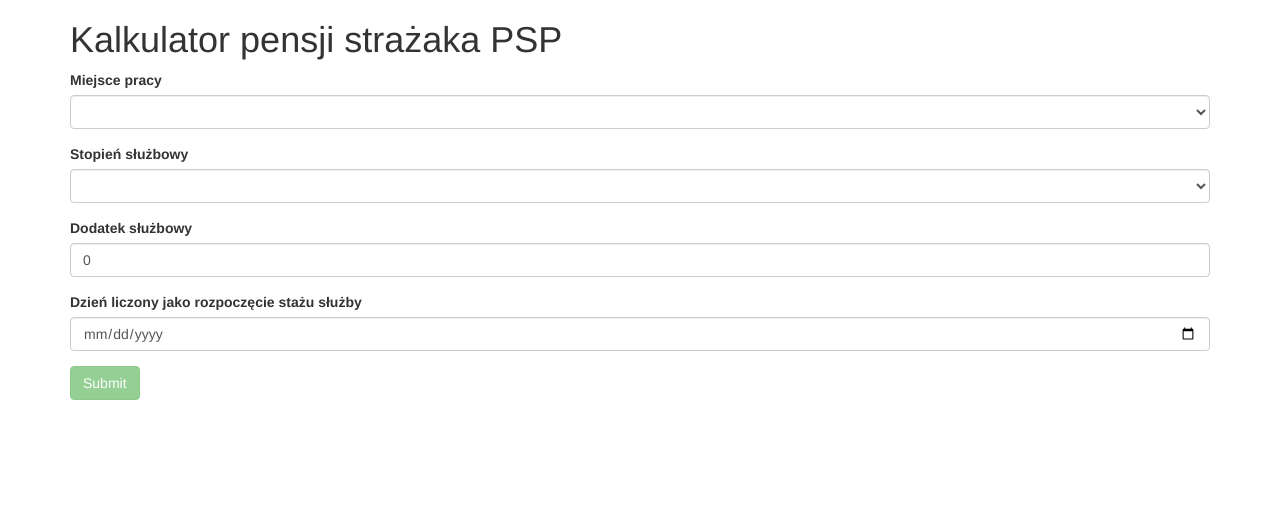
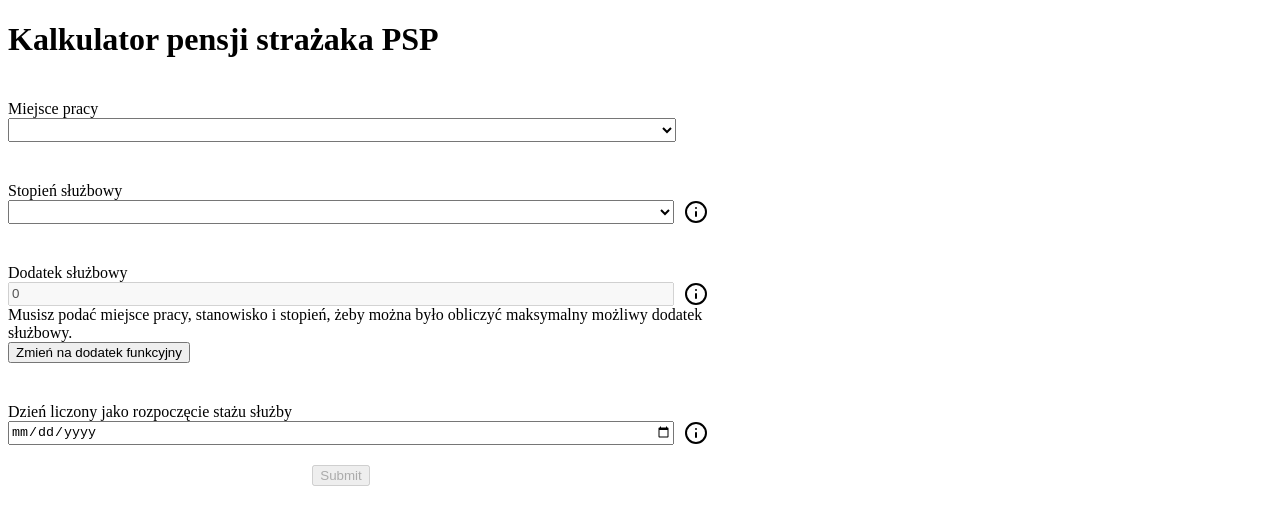
Before and after one commit to patryk-wlaz/polish-ff-salary-calculator, an Angular app: page / in a window 1280 px wide. Shown: the top 524 px of the page. Built offline with nearby package versions, Linux system fonts and the light colour scheme.

Commit message:
functional-allowance

```diff
--- a/src/app/app.component.html
+++ b/src/app/app.component.html
@@ -1 +1,2 @@
-<app-salary-form></app-salary-form>
+  <h1>Kalkulator pensji strażaka PSP</h1>
+  <app-salary-form></app-salary-form>
--- a/src/app/salary-form/salary-form.component.html
+++ b/src/app/salary-form/salary-form.component.html
@@ -1,16 +1,20 @@
 <div class="container">
-  <h1>Kalkulator pensji strażaka PSP</h1>
-  <form (ngSubmit)="onSubmit()" #salaryForm="ngForm">
+  <form (ngSubmit)="onSubmit()" #salaryForm="ngForm" class="form">
     <div class="form-group">
       <label for="hub">Miejsce pracy</label>
+      <div class="input-and-info">
         <select
           class="form-control"
           id="hub"
           required
-        [(ngModel)]="formData.hub" name="hub"
+          [(ngModel)]="formData.hub"
+          (click)="resetOccupation()"
+          name="hub"
           #hub="ngModel">
           <option *ngFor="let hub of hubs" [value]="hub">{{hub}}</option>
         </select>
+        <div class="space-taker"></div>
+      </div>
       <div *ngIf="!hub.pristine && !hub.valid" class="alert alert-danger">
         Musisz wybrać miejsce pracy.
       </div>
@@ -18,6 +22,7 @@
 
     <div class="form-group" *ngIf="formData.hub">
       <label for="occupation">Stanowisko</label>
+      <div class="input-and-info">
         <select
           class="form-control"
           id="occupation"
@@ -26,6 +31,11 @@
           #occupation="ngModel">
           <option *ngFor="let occupation of getOccupations()" [value]="occupation">{{occupation}}</option>
         </select>
+        <img src="assets/info.svg"(click)="onInfotipClick('occupation')"/>
+        <div class="form-info" *ngIf="displayedInfo === 'occupation'">
+          Jesli nie wiesz, jakie masz stanowisko, to zapytaj swojego dowódcę jednostki, ale od razu wymyśl sobie karę.
+        </div>
+      </div>
       <div *ngIf="!occupation.pristine && !occupation.valid" class="alert alert-danger">
         Musisz wybrać stanowisko.
       </div>
@@ -33,6 +43,7 @@
 
     <div class="form-group">
       <label for="rank">Stopień służbowy</label>
+      <div class="input-and-info">
         <select
           class="form-control"
           id="rank"
@@ -41,29 +52,87 @@
           #rank="ngModel">
           <option *ngFor="let rank of ranks" [value]="rank">{{rank}}</option>
         </select>
+        <img src="assets/info.svg"(click)="onInfotipClick('rank')"/>
+        <div class="form-info" *ngIf="displayedInfo === 'rank'">
+          Jeśli nie wiesz jaki masz stopień służbowy, to najwyraźniej jeszcze nie pracujesz i zastanawiasz się, czy w ogóle warto. Jeśli przyjmiesz się bezpośrednio "z ulicy", zostaniesz strażakiem. Jeśli skończysz szkołę aspirancką - młodszym aspirantem, a po SGSP zostaniesz młodszym kapitanem.
+        </div>
+      </div>
       <div *ngIf="!rank.pristine && !rank.valid" class="alert alert-danger">
         Musisz wybrać stopień służbowy.
       </div>
     </div>
 
-    <div class="form-group">
+    <div class="form-group" *ngIf="chosenServiceAllowance else functionalAllowance">
       <label for="serviceAllowance">Dodatek służbowy</label>
+      <div class="input-and-info">
         <input
           type="number"
           min="0"
+          [max]="calculateMaxAllowance()"
           class="form-control"
+          [disabled]="!formData.rank || !formData.hub || !formData.occupation"
           id="serviceAllowance"
           required
           [(ngModel)]="formData.serviceAllowance"
           name="serviceAllowance"
           #serviceAllowance="ngModel">
+        <img src="assets/info.svg" (click)="onInfotipClick('serviceAllowance')"/>
+        <div class="form-info" *ngIf="displayedInfo === 'serviceAllowance'">
+          Twój dodatek służbowy jest określany przez przełożonego uprawnionego do mianowania lub powołania. Może wynieść do 50% otrzymywanego uposażenia zasadniczego i dodatku za stopień.
+        </div>
+      </div>
+      <div class="allowance-info-and-button-wrapper">
+        <div *ngIf="!formData.rank || !formData.hub || !formData.occupation else maxServiceAllowance">
+          Musisz podać miejsce pracy, stanowisko i stopień, żeby można było obliczyć maksymalny możliwy dodatek służbowy.
+        </div>
+        <ng-template #maxServiceAllowance>
+            <p class="max-allowance-info">Max: {{calculateMaxAllowance()}}</p>
+        </ng-template>
+        <button (click)="toggleAllowances()">Zmień na dodatek funkcyjny</button>
+      </div>
       <div *ngIf="!serviceAllowance.pristine && !serviceAllowance.valid" class="alert alert-danger">
-        Musisz podać dodatek służbowy.
+        Musisz podać dodatek służbowy mniejszy niż dopuszczalny na Twoim miejscu pracy max.
       </div>
     </div>
 
+    <ng-template #functionalAllowance>
+      <div class="form-group">
+        <label for="functionalAllowance">Dodatek funkcyjny</label>
+        <div class="input-and-info">
+          <input
+            type="number"
+            min="0"
+            [max]="calculateMaxAllowance(true)"
+            class="form-control"
+            [disabled]="!formData.rank || !formData.hub || !formData.occupation"
+            id="functionalAllowance"
+            required
+            [(ngModel)]="formData.functionalAllowance"
+            name="functionalAllowance"
+            #functionalAllowance="ngModel">
+          <img src="assets/info.svg" (click)="onInfotipClick('functionalAllowance')"/>
+          <div class="form-info" *ngIf="displayedInfo === 'functionalAllowance'">
+           Dodatek funkcyjny (którego przyznanie wyklucza przyznawanie dodatku służbowego) jest możliwy do przyznania na określonych stanowiskach (wymienionych w rozporządzeniu). Jego maksymalna wartość jest wyższa niż dodatku służbowego, jednak strażacy pobierający go tracą prawo do rozliczania nadgodzin.
+          </div>
+        </div>
+        <div class="allowance-info-and-button-wrapper">
+          <div *ngIf="!formData.rank || !formData.hub || !formData.occupation else maxServiceAllowance">
+            Musisz podać miejsce pracy, stanowisko i stopień, żeby można było obliczyć maksymalny możliwy dodatek funkcyjny.
+          </div>
+          <ng-template #maxServiceAllowance>
+              <p class="max-allowance-info">Max: {{calculateMaxAllowance(true)}}</p>
+          </ng-template>
+          <button (click)="toggleAllowances()">Zmień na dodatek służbowy</button>
+        </div>
+        <div *ngIf="!functionalAllowance.pristine && !functionalAllowance.valid" class="alert alert-danger">
+          Musisz podać dodatek służbowy mniejszy niż dopuszczalny na Twoim miejscu pracy max.
+        </div>
+      </div>
+    </ng-template>
+
     <div class="form-group">
       <label for="dutyStart">Dzień liczony jako rozpoczęcie stażu służby</label>
+      <div class="input-and-info">
         <input
           type="date"
           id="dutyStart"
@@ -72,12 +141,17 @@
           [(ngModel)]="formData.dutyStart"
           name="dutyStart"
           #dutyStart="ngModel">
+        <img src="assets/info.svg"(click)="onInfotipClick('dutyStart')"/>
+        <div class="form-info" *ngIf="displayedInfo === 'dutyStart'">
+          Podaj dzień, od którego liczony jest Twój staż służby. Pamiętaj, że zaliczają się do niego również lata służby w innych służbach i okresy pracy wykonywanej przed służbą zgodnie z Art.88 $4 Ustawy o PSP. Dopytaj w kadrach, jesli nie jesteś pewien.
+        </div>
+      </div>
       <div *ngIf="!dutyStart.pristine && !dutyStart.valid" class="alert alert-danger">
-        Musisz podać ddzień liczony jako początek stażu służby. Zapytaj w kadrach ;)
+        Musisz podać dzień liczony jako początek stażu służby.
       </div>
     </div>
 
-    <button type="submit" class="btn btn-success" [disabled]="!salaryForm.form.valid">Submit</button>
+    <button type="submit" class="button" [disabled]="!salaryForm.form.valid">Submit</button>
   </form>
 </div>
 
--- a/src/app/salary-form/salary-form.component.scss
+++ b/src/app/salary-form/salary-form.component.scss
@@ -0,0 +1,54 @@
+.container {
+  width: 700px;
+  display: flex;
+  justify-content: center;
+}
+
+.form {
+  display: flex;
+  flex-direction: column;
+  align-items: center;
+  justify-content: center;
+}
+
+.form-group {
+  width: 100%;
+  margin: 20px;
+}
+
+.form-control {
+  width: 100%;
+}
+
+.input-and-info {
+  display: flex;
+  width: 100%;
+  position: relative;
+
+  img {
+    margin-left: 10px;
+    cursor: pointer;
+  }
+}
+
+.form-info {
+  position: absolute;
+  max-width: 300px;
+  right: -320px;
+  border: 1px solid black;
+  border-radius: 5px;
+  padding: 3px;
+}
+
+.button {
+  margin-right: 34px; // to center it under inputs
+}
+
+.space-taker {
+  width: 34px;
+  height: 24px;
+}
+
+.max-allowance-info {
+  font-size: 10px;
+}
--- a/src/app/salary-form/salary-form.component.ts
+++ b/src/app/salary-form/salary-form.component.ts
@@ -14,11 +14,16 @@ export class SalaryFormComponent implements OnInit {
     occupation: null,
     rank: null,
     serviceAllowance: 0,
+    functionalAllowance: 0,
     dutyStart: null,
   };
   hubs = occupationsMap.map(data => data.hub);
   ranks = rankMap.map(data => data.name);
   salary = 0;
+
+  chosenServiceAllowance = true;
+
+  displayedInfo: string;
 
   constructor() { }
 
@@ -38,7 +43,7 @@ export class SalaryFormComponent implements OnInit {
     const rank = rankMap.find(rankData => rankData.name === this.formData.rank);
     const rankMoney = rank.value;
 
-    const brutto = base + dutyYearsBonus + rankMoney + this.formData.serviceAllowance;
+    const brutto = base + dutyYearsBonus + rankMoney + this.formData.serviceAllowance + this.formData.functionalAllowance;
     this.salary = 0.83 * brutto;
   }
 
@@ -57,4 +62,31 @@ export class SalaryFormComponent implements OnInit {
       : 20 + Math.floor(yearsOverTwenty / 2) * 2;
   }
 
+  public onInfotipClick(type: string): void {
+    this.displayedInfo = type;
+  }
+
+  public calculateMaxAllowance(functional = false): number {
+    if (!this.formData.hub || !this.formData.occupation || !this.formData.rank) { return 0; }
+    const hub = occupationsMap.find(hubData => hubData.hub === this.formData.hub);
+    const occupation = hub.map.find(occupationData => occupationData.name === this.formData.occupation);
+
+    const base = Math.round(occupation.quantifier * baseSalary / 10) * 10; // round to 10pln
+    const rank = rankMap.find(rankData => rankData.name === this.formData.rank);
+    const rankMoney = rank.value;
+
+    const multiplier = functional ? 7/10 : 1/2;
+    return (base + rankMoney) * multiplier;
+  }
+
+  public resetOccupation(): void {
+    this.formData.occupation = null;
+  }
+
+  public toggleAllowances(): void {
+    this.chosenServiceAllowance = !this.chosenServiceAllowance;
+    this.formData.functionalAllowance = 0;
+    this.formData.serviceAllowance = 0;
+  }
+
 }
--- a/src/app/salary-form/salary-form.config.ts
+++ b/src/app/salary-form/salary-form.config.ts
@@ -357,5 +357,6 @@ export interface SalaryFormData {
   occupation: string;
   rank: string;
   serviceAllowance: number;
+  functionalAllowance: number;
   dutyStart: string;
 }
--- a/src/styles.scss
+++ b/src/styles.scss
@@ -1,2 +1 @@
 /* You can add global styles to this file, and also import other style files */
-@import url('https://unpkg.com/bootstrap@3.3.7/dist/css/bootstrap.min.css');
```
Also changed, not shown: src/assets/info.svg (added). Lines whose indentation alone changed are shown as unchanged.
